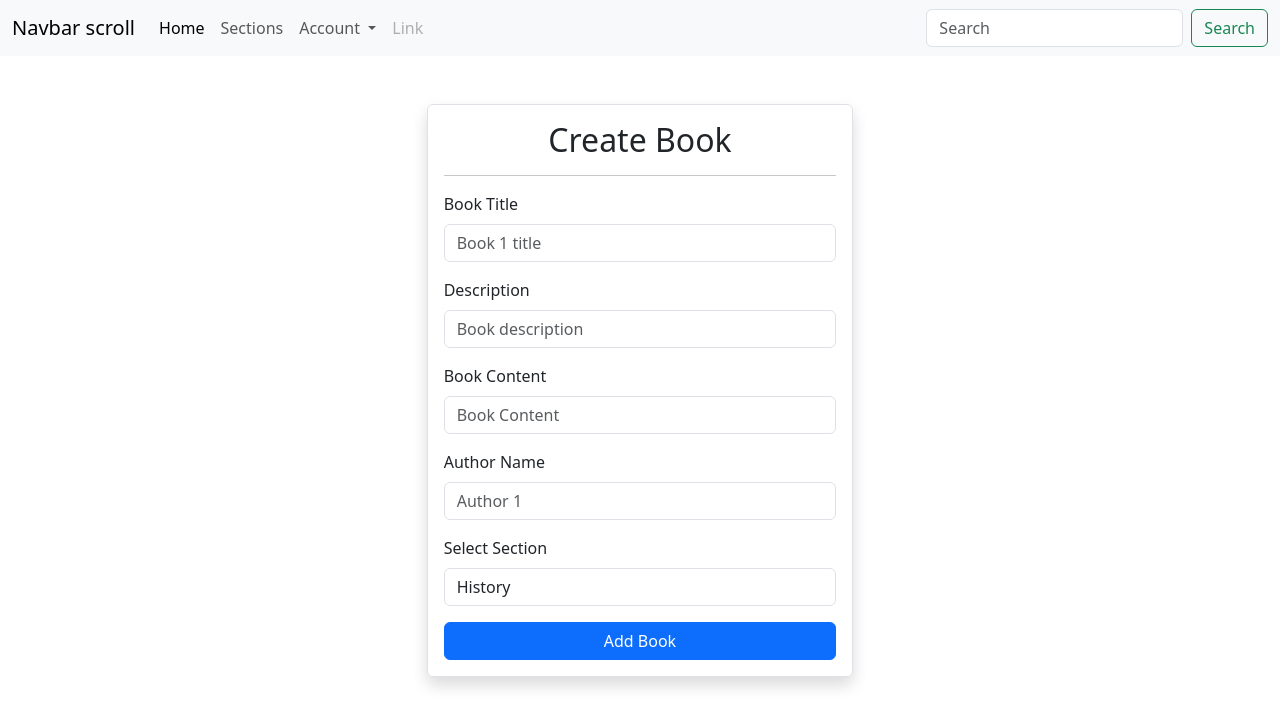
After one commit to 22f2001061/bootcamp-application, a Flask app: page /create/books in a window 1280 px wide. The commit adds this page. Shown: the top 727 px of the page. Run offline with Flask 3, Linux system fonts and the light colour scheme.

Commit message:
Read and create form for books is added; separated the templates in book directory

```diff
--- a/app/bp/book.py
+++ b/app/bp/book.py
@@ -1,67 +1,66 @@
 from flask import Blueprint, redirect, request, url_for, render_template, session, flash
-from werkzeug.security import generate_password_hash
-from sqlalchemy.orm.exc import UnmappedInstanceError
 
 from app.db import db
-from app.models import Book
+from app.models import Book, Section
 
 
 bp = Blueprint(
-    "section",
+    "book",
     __name__,
 )
 
 
-# CRUD
-# base/sections -> list of all the sections
-@bp.route("/sections")
-def list_sections():
-    sections = Section.query.all()
-    return render_template("section_list.html", sections=sections)
+# CRUD on Books
+# base/books -> list of all the books
+@bp.route("/books")
+def list_books():
+    books = Book.query.all()
+    return render_template("book/list.html", books=books)
 
 
-@bp.route("/create/sections", methods=["GET", "POST"])
-def create_and_list_sections():
+@bp.route("/create/books", methods=["GET", "POST"])
+def create_and_list_books():
+    sections = Section.query.all()
     if request.method == "GET":
-        return render_template("create_section.html")
+        return render_template("book/create.html", available_sections=sections)
     elif request.method == "POST":
-        section_name = request.form.get("sectionName")
-        new_section = Section(section_name=section_name)
-        db.session.add(new_section)
+        book_name = request.form.get("bookName")
+        new_book = Book(book_name=book_name)
+        db.session.add(new_book)
         db.session.commit()
-        return redirect(url_for("section.create_and_list_sections"))
+        return redirect(url_for("book.create_and_list_books"))
 
 
-@bp.route("/edit/sections/<section_id>", methods=["GET", "POST"])
-def edit_section(section_id):
-    section = Section.query.filter_by(section_id=section_id).first()
+@bp.route("/edit/books/<book_id>", methods=["GET", "POST"])
+def edit_book(book_id):
+    book = Book.query.filter_by(book_id=book_id).first()
     if request.method == "GET":
-        return render_template("edit_section.html", section=section)
+        return render_template("edit_book.html", book=book)
     if request.method == "POST":
         # handle edit operation.
-        section_name = request.form.get("sectionName")
-        section.section_name = section_name
-        db.session.add(section)
+        book_name = request.form.get("bookName")
+        book.book_name = book_name
+        db.session.add(book)
         db.session.commit()
-        flash(f"Section with id: {section.section_id} is edited successfully!", "info")
-        return redirect(url_for("section.list_sections"))
+        flash(f"Book with id: {book.book_id} is edited successfully!", "info")
+        return redirect(url_for("book.list_books"))
 
 
-@bp.route("/delete/sections/<section_id>", methods=["GET", "POST"])
-def delete_section(section_id):
-    section = Section.query.filter_by(section_id=section_id).first()
+@bp.route("/delete/books/<book_id>", methods=["GET", "POST"])
+def delete_book(book_id):
+    book = Book.query.filter_by(book_id=book_id).first()
     if request.method == "GET":
-        return render_template("confirm_delete.html", section=section)
+        return render_template("confirm_delete.html", book=book)
     if request.method == "POST":
         # handle edit operation.
-        if section:
-            db.session.delete(section)
+        if book:
+            db.session.delete(book)
             db.session.commit()
             flash(
-                f"Section with id: {section.section_id} is deleted successfully!",
+                f"Book with id: {book.book_id} is deleted successfully!",
                 "success",
             )
         else:
-            flash(f"Section with id: {section_id} is does not exit!", "warning")
+            flash(f"Book with id: {book_id} is does not exit!", "warning")
 
-        return redirect(url_for("section.list_sections"))
+        return redirect(url_for("book.list_books"))
--- a/app/bp/section.py
+++ b/app/bp/section.py
@@ -1,6 +1,4 @@
 from flask import Blueprint, redirect, request, url_for, render_template, session, flash
-from werkzeug.security import generate_password_hash
-from sqlalchemy.orm.exc import UnmappedInstanceError
 
 from app.db import db
 from app.models import Section
@@ -29,7 +27,8 @@ def create_and_list_sections():
         new_section = Section(section_name=section_name)
         db.session.add(new_section)
         db.session.commit()
-        return redirect(url_for("section.create_and_list_sections"))
+        flash(f"Section with name: {section_name} created successfully", "success")
+        return redirect(url_for("section.list_sections"))
 
 
 @bp.route("/edit/sections/<section_id>", methods=["GET", "POST"])
--- a/main.py
+++ b/main.py
@@ -6,6 +6,7 @@ from werkzeug.security import generate_password_hash
 
 from app.bp.auth import bp as auth_bp
 from app.bp.section import bp as section_bp
+from app.bp.book import bp as book_bp
 
 
 app = Flask(__name__)
@@ -33,6 +34,7 @@ def create_tables():
 
 app.register_blueprint(auth_bp)
 app.register_blueprint(section_bp)
+app.register_blueprint(book_bp)
 
 
 if __name__ == "__main__":
--- /dev/null
+++ b/templates/book/create.html
@@ -0,0 +1,43 @@
+{% extends "base.html" %}
+
+{% block content %}
+
+<div class="container-fluid">
+    <div class="row mt-5">
+        <div class="offset-4 col-4 shadow border rounded p-3">
+            <h2 class="text-center">Create Book</h2>
+            <hr>
+            <form action="/books" method="post">
+                <div class="mb-3">
+                    <label for="bookTitle" class="form-label">Book Title</label>
+                    <input type="text" class="form-control" name="bookTitle" id="bookTitle" placeholder="Book 1 title">
+                </div>
+                <div class="mb-3">
+                    <label for="description" class="form-label">Description</label>
+                    <input type="text" class="form-control" name="description" id="description"
+                        placeholder="Book description">
+                </div>
+                <div class="mb-3">
+                    <label for="bookContent" class="form-label">Book Content</label>
+                    <input type="text" class="form-control" name="bookContent" id="bookContent"
+                        placeholder="Book Content">
+                </div>
+                <div class="mb-3">
+                    <label for="authorName" class="form-label">Author Name</label>
+                    <input type="text" class="form-control" name="authorName" id="authorName" placeholder="Author 1">
+                </div>
+                <div class="mb-3">
+                    <label for="sectionName" class="form-label">Select Section</label>
+                    <select type="text" class="form-control" name="sectionName" id="sectionName" placeholder="Author 1">
+                        {% for section in available_sections %}
+                        <option value="{{section.section_id}}">{{section.section_name}}</option>
+                        {%endfor%}
+                    </select>
+                </div>
+                <button class="btn btn-primary w-100" type="submit">Add Book</button>
+            </form>
+        </div>
+    </div>
+
+</div>
+{%endblock%}
--- a/templates/section/create_section.html
+++ b/templates/section/create_section.html
@@ -7,7 +7,7 @@
         <div class="offset-4 col-4 shadow border rounded p-3">
             <h2 class="text-center">Create Section</h2>
             <hr>
-            <form action="/sections" method="post">
+            <form action="/create/sections" method="post">
                 <div class="mb-3">
                     <label for="sectionName" class="form-label">Section Name</label>
                     <input type="text" class="form-control" name="sectionName" id="sectionName" placeholder="section1">
```
Also changed, not shown: templates/book/list.html (added, +30 -0 lines), db_directory/project.db.
